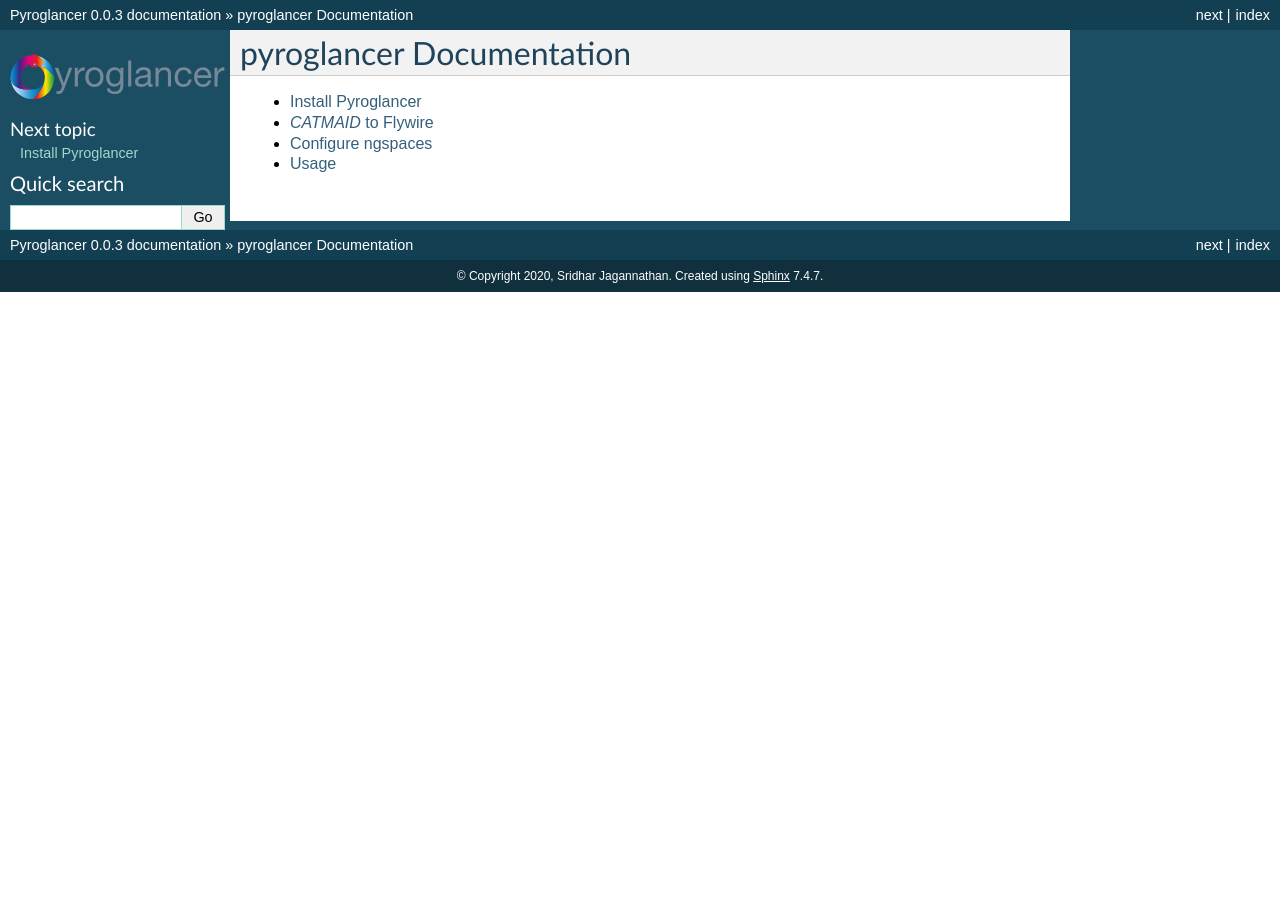
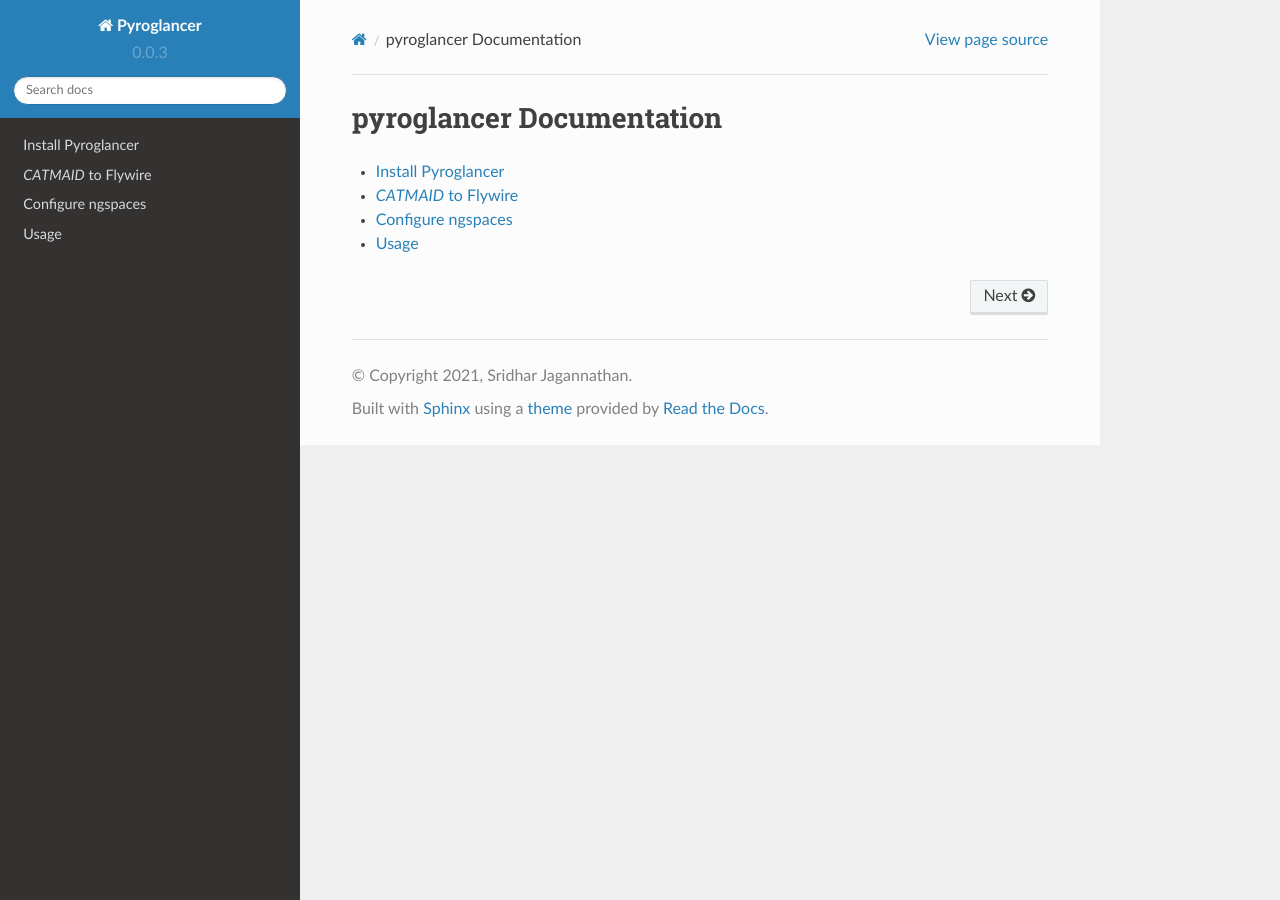
Before and after one commit to SridharJagannathan/pyroglancer, a Sphinx documentation site: the page built from docs/source/index.rst, in a window 1280 px wide. Built offline with Sphinx 7.4.7 and the Read the Docs theme 2.0.0, drawn with Linux system fonts in a browser that asks for light colours; formulas are drawn with MathJax 3; some of the changed lines change nothing that is shown.

Commit message:
updated for first pass doc generation

```diff
--- a/docs/source/conf.py
+++ b/docs/source/conf.py
@@ -1,32 +1,33 @@
-#!/usr/bin/env python3
-# -*- coding: utf-8 -*-
+# Configuration file for the Sphinx documentation builder.
 #
-# pyroglancer documentation build configuration file, created by
-# sphinx-quickstart on Thu Jun 28 12:35:56 2018.
-#
-# This file is execfile()d with the current directory set to its
-# containing dir.
-#
-# Note that not all possible configuration values are present in this
-# autogenerated file.
-#
-# All configuration values have a default; values that are commented out
-# serve to show the default.
+# This file only contains a selection of the most common options. For a full
+# list see the documentation:
+# https://www.sphinx-doc.org/en/master/usage/configuration.html
+
+# -- Path setup --------------------------------------------------------------
 
 # If extensions (or modules to document with autodoc) are in another directory,
 # add these directories to sys.path here. If the directory is relative to the
 # documentation root, use os.path.abspath to make it absolute, like shown here.
 #
-# import os
-# import sys
-# sys.path.insert(0, os.path.abspath('.'))
+import pyroglancer
+import os
+import sys
+sys.path.insert(0, os.path.abspath('../../src'))
+
+# -- Project information -----------------------------------------------------
+
+project = 'Pyroglancer'
+copyright = '2021, Sridhar Jagannathan'
+author = 'Sridhar Jagannathan'
+
+# The short X.Y version.
+version = pyroglancer.__version__
+# The full version, including alpha/beta/rc tags.
+release = pyroglancer.__version__
 
 
-# -- General configuration ------------------------------------------------
-
-# If your documentation needs a minimal Sphinx version, state it here.
-#
-# needs_sphinx = '1.0'
+# -- General configuration ---------------------------------------------------
 
 # Add any Sphinx extension module names here, as strings. They can be
 # extensions coming with Sphinx (named 'sphinx.ext.*') or your custom
@@ -37,19 +38,18 @@ extensions = [
     'sphinx.ext.githubpages',
     'sphinx.ext.intersphinx',
     'sphinx.ext.mathjax',
-    'sphinx.ext.viewcode',
+    'sphinx.ext.viewcode',  # This will add links to source code to autodoc
+    'sphinx.ext.napoleon',
+    'sphinx.ext.imgmath',
+    'matplotlib.sphinxext.plot_directive',
+    'sphinx_autodoc_typehints',
     'IPython.sphinxext.ipython_directive',
     'IPython.sphinxext.ipython_console_highlighting',
-    'matplotlib.sphinxext.plot_directive',
-    'numpydoc',
+    'nbsphinx',
     'sphinx_copybutton',
     'nbsphinx',
+    #     'myst-parser'
 ]
-
-# Configuration options for plot_directive. See:
-# https://github.com/matplotlib/matplotlib/blob/f3ed922d935751e08494e5fb5311d3050a3b637b/lib/matplotlib/sphinxext/plot_directive.py#L81
-plot_html_show_source_link = False
-plot_html_show_formats = False
 
 # Generate the API documentation when building
 autosummary_generate = True
@@ -58,151 +58,20 @@ numpydoc_show_class_members = False
 # Add any paths that contain templates here, relative to this directory.
 templates_path = ['_templates']
 
-# The suffix(es) of source filenames.
-# You can specify multiple suffix as a list of string:
-#
-# source_suffix = ['.rst', '.md']
-source_suffix = '.rst'
-
-# The master toctree document.
-master_doc = 'index'
-
-# General information about the project.
-project = 'Pyroglancer'
-copyright = '2020, Sridhar Jagannathan'
-author = 'Sridhar Jagannathan'
-
-# The version info for the project you're documenting, acts as replacement for
-# |version| and |release|, also used in various other places throughout the
-# built documents.
-#
-import pyroglancer
-# The short X.Y version.
-version = pyroglancer.__version__
-# The full version, including alpha/beta/rc tags.
-release = pyroglancer.__version__
-
-# The language for content autogenerated by Sphinx. Refer to documentation
-# for a list of supported languages.
-#
-# This is also used if you do content translation via gettext catalogs.
-# Usually you set "language" from the command line for these cases.
-language = None
-
 # List of patterns, relative to source directory, that match files and
 # directories to ignore when looking for source files.
-# This patterns also effect to html_static_path and html_extra_path
+# This pattern also affects html_static_path and html_extra_path.
 exclude_patterns = []
 
-# The name of the Pygments (syntax highlighting) style to use.
-pygments_style = 'sphinx'
 
-# If true, `todo` and `todoList` produce output, else they produce nothing.
-todo_include_todos = False
-
-
-# -- Options for HTML output ----------------------------------------------
+# -- Options for HTML output -------------------------------------------------
 
 # The theme to use for HTML and HTML Help pages.  See the documentation for
 # a list of builtin themes.
 #
-html_theme = 'default'
-#import pytorch_sphinx_theme
-#html_theme_path = [pytorch_sphinx_theme.get_html_theme_path()]
-
-# Theme options are theme-specific and customize the look and feel of a theme
-# further.  For a list of options available for each theme, see the
-# documentation.
-#
-# html_theme_options = {
-#     'canonical_url': '',
-#     'pytorch_project': {'docs'}
-# }
+html_theme = 'sphinx_rtd_theme'
 
 # Add any paths that contain custom static files (such as style sheets) here,
 # relative to this directory. They are copied after the builtin static files,
 # so a file named "default.css" will overwrite the builtin "default.css".
 html_static_path = ['_static']
-
-# Custom sidebar templates, must be a dictionary that maps document names
-# to template names.
-#
-# This is required for the alabaster theme
-# refs: http://alabaster.readthedocs.io/en/latest/installation.html#sidebars
-html_sidebars = {
-    '**': [
-        'relations.html',  # needs 'show_related': True theme option to display
-        'searchbox.html',
-    ]
-}
-
-html_logo = "_static/pyroglancer_logo.svg"
-
-
-# -- Options for HTMLHelp output ------------------------------------------
-
-# Output file base name for HTML help builder.
-htmlhelp_basename = 'pyroglancer'
-
-
-# -- Options for LaTeX output ---------------------------------------------
-
-latex_elements = {
-    # The paper size ('letterpaper' or 'a4paper').
-    #
-    # 'papersize': 'letterpaper',
-
-    # The font size ('10pt', '11pt' or '12pt').
-    #
-    # 'pointsize': '10pt',
-
-    # Additional stuff for the LaTeX preamble.
-    #
-    # 'preamble': '',
-
-    # Latex figure (float) alignment
-    #
-    # 'figure_align': 'htbp',
-}
-
-# Grouping the document tree into LaTeX files. List of tuples
-# (source start file, target name, title,
-#  author, documentclass [howto, manual, or own class]).
-latex_documents = [
-    (master_doc, 'pyroglancer.tex', 'pyroglancer Documentation',
-     'Contributors', 'manual'),
-]
-
-
-# -- Options for manual page output ---------------------------------------
-
-# One entry per manual page. List of tuples
-# (source start file, name, description, authors, manual section).
-man_pages = [
-    (master_doc, 'pyroglancer', 'pyroglancer Documentation',
-     [author], 1)
-]
-
-
-# -- Options for Texinfo output -------------------------------------------
-
-# Grouping the document tree into Texinfo files. List of tuples
-# (source start file, target name, title, author,
-#  dir menu entry, description, category)
-texinfo_documents = [
-    (master_doc, 'Pyroglancer', 'Pyroglancer Documentation',
-     author, 'Pyroglancer', 'Pythonic interface to neuroglancer for displaying neuron data',
-     'Miscellaneous'),
-]
-
-
-
-
-# Example configuration for intersphinx: refer to the Python standard library.
-intersphinx_mapping = {
-    'python': ('https://docs.python.org/3/', None),
-    'numpy': ('https://docs.scipy.org/doc/numpy/', None),
-    'scipy': ('https://docs.scipy.org/doc/scipy/reference/', None),
-    'pandas': ('https://pandas.pydata.org/pandas-docs/stable', None),
-    'matplotlib': ('https://matplotlib.org', None),
-}
```
